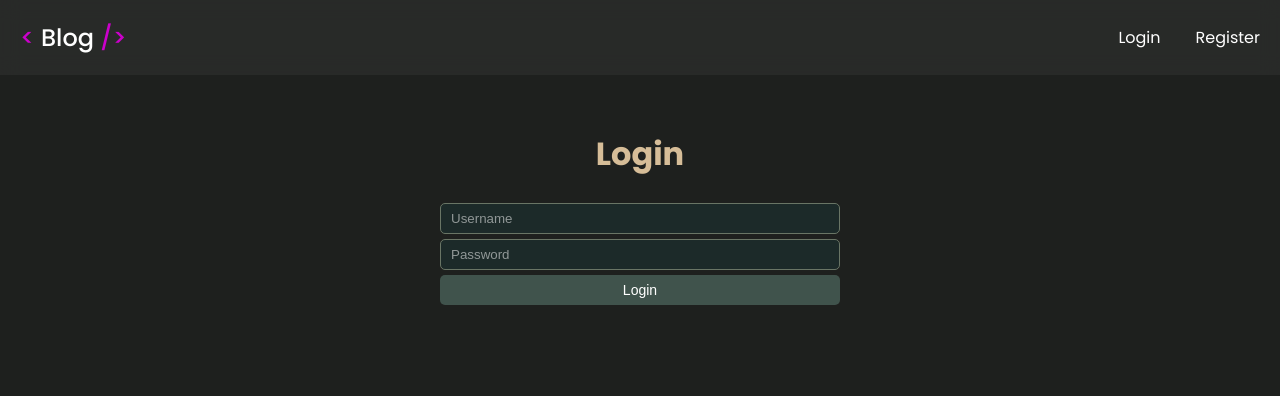
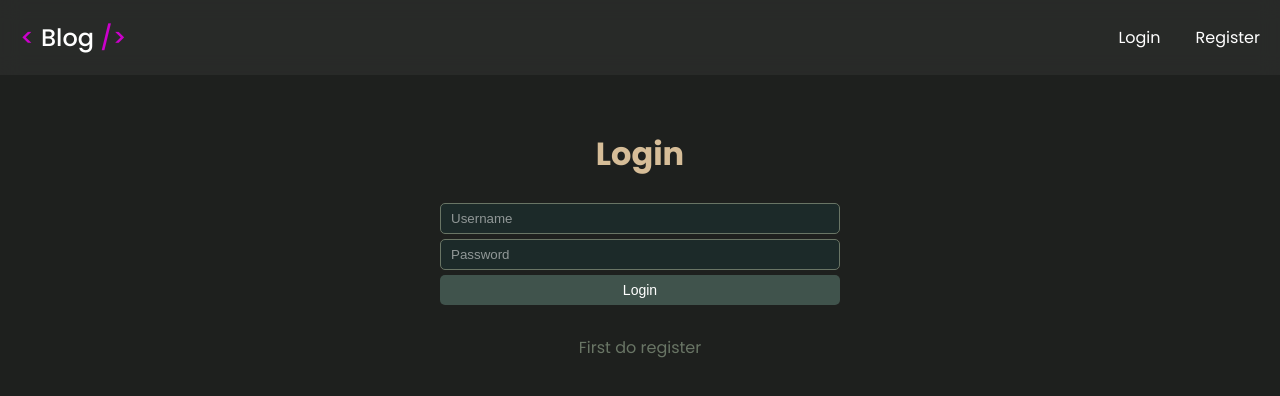
Before and after one commit to Snehasish002/Blog-App, a React (Vite) app in the folder client/vite-project/: page /login in a window 1280 px wide. Shown: the top 396 px of the page. Built offline with nearby package versions, Linux system fonts and the light colour scheme; no server answers.

Commit message:
update-front-end

```diff
--- a/client/vite-project/src/App.css
+++ b/client/vite-project/src/App.css
@@ -141,6 +141,23 @@ input::placeholder{
 }
 
 .login button:hover, .Register button:hover{
+  background: #35433d;
+}
+
+.edit-create-post{
+  width: 100%;
+  display: block;
+  background: #40534C;
+  color: white;
+  border: none;
+  border-radius: 5px;
+  padding: 7px 0;
+  cursor: pointer;
+  font-size: 14px;
+  display: inline-block;
+}
+
+.edit-create-post:hover {
   background: #35433d;
 }
 
@@ -296,6 +313,14 @@ form.login h1, form.Register h1{
   background: #35433d;
 }
 
+.do-reg{
+  color: #697565;
+  display: flex;
+  justify-content: center;
+  align-items: center;
+  margin-top: 30px;
+}
+
 @media (max-width: 768px) {
   /* header {
     padding: 10px 15px;
--- a/client/vite-project/src/Pages/CreatePost.jsx
+++ b/client/vite-project/src/Pages/CreatePost.jsx
@@ -59,7 +59,7 @@ const CreatePost = () => {
         />
 
         <Editor value={content} onChange={setContent} />
-        <button style={{ marginTop: "10px" }}>Create Post</button>
+        <button className="edit-create-post" style={{ marginTop: "10px" }}>Create Post</button>
       </form>
     </div>
   );
--- a/client/vite-project/src/Pages/LoginPage.jsx
+++ b/client/vite-project/src/Pages/LoginPage.jsx
@@ -48,6 +48,8 @@ const LoginPage = () => {
         onChange={ ev => setPassword(ev.target.value)}
       />
       <button>Login</button>
+
+      <p className="do-reg">First do register</p>
     </form>
   );
 };
```
